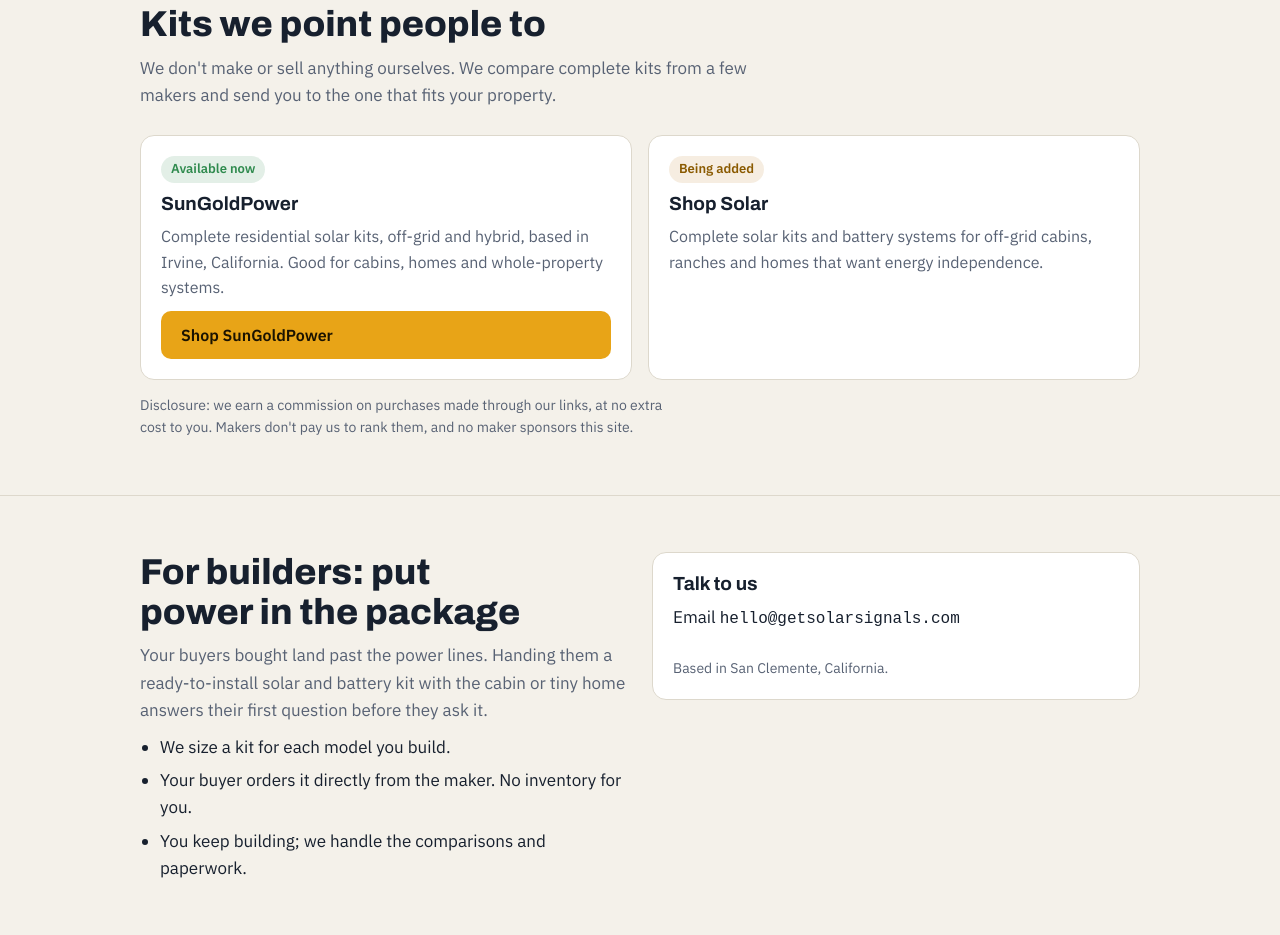
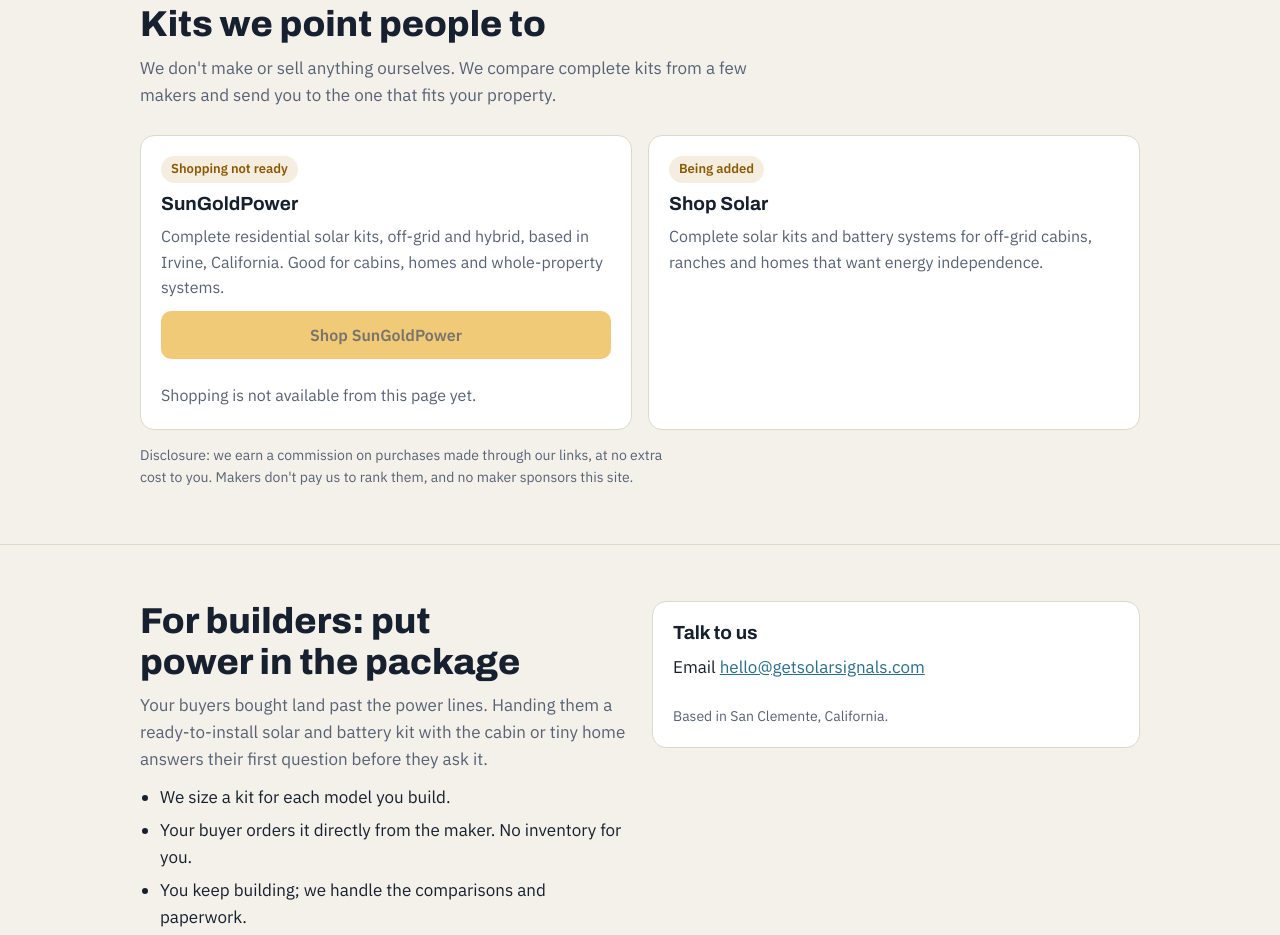
Before and after one commit to mike-shumard/solar-signals, a plain HTML site: page index.html in a window 1280 px wide. Shown: the part 3800-4735 px from the top of the page. Drawn offline with Linux system fonts and the light colour scheme.

Commit message:
Clarify unavailable shopping and make contact email actionable

```diff
--- a/index.html
+++ b/index.html
@@ -64,6 +64,7 @@ p { margin: 0; max-width: 65ch; }
 .ctas { display: flex; gap: 12px; flex-wrap: wrap; }
 .btn { display: inline-block; font: 600 16px var(--body); padding: 12px 18px; border-radius: 10px; text-decoration: none; border: 2px solid transparent; cursor: pointer; }
 .btn-sun { background: var(--sun); color: #1b1300; }
+.btn:disabled { opacity: .58; cursor: not-allowed; }
 .btn-ghost { border-color: #ffffffaa; color: #fff; }
 .disclose-top { font-size: 14px; color: #e7ecf4; }
 
@@ -362,7 +363,7 @@ footer a { color: #ffd98a; }
       <p>We don't make or sell anything ourselves. We compare complete kits from a few makers and send you to the one that fits your property.</p>
     </div>
     <div class="makers">
-      <div class="maker"><span class="pill live">Available now</span><h3>SunGoldPower</h3><p>Complete residential solar kits, off-grid and hybrid, based in Irvine, California. Good for cabins, homes and whole-property systems.</p><a class="btn btn-sun" href="#" aria-disabled="true">Shop SunGoldPower</a></div>
+      <div class="maker"><span class="pill soon">Shopping not ready</span><h3>SunGoldPower</h3><p>Complete residential solar kits, off-grid and hybrid, based in Irvine, California. Good for cabins, homes and whole-property systems.</p><button class="btn btn-sun" type="button" disabled aria-describedby="sungold-shopping-status">Shop SunGoldPower</button><p class="fine" id="sungold-shopping-status">Shopping is not available from this page yet.</p></div>
       <div class="maker"><span class="pill soon">Being added</span><h3>Shop Solar</h3><p>Complete solar kits and battery systems for off-grid cabins, ranches and homes that want energy independence.</p></div>
     </div>
     <p class="fine">Disclosure: we earn a commission on purchases made through our links, at no extra cost to you. Makers don't pay us to rank them, and no maker sponsors this site.</p>
@@ -382,7 +383,7 @@ footer a { color: #ffd98a; }
     </div>
     <div class="contact">
       <h3>Talk to us</h3>
-      <p>Email <code>hello@getsolarsignals.com</code></p>
+      <p>Email <a href="mailto:hello@getsolarsignals.com">hello@getsolarsignals.com</a></p>
       <p class="fine">Based in San Clemente, California.</p>
     </div>
   </div>
```
